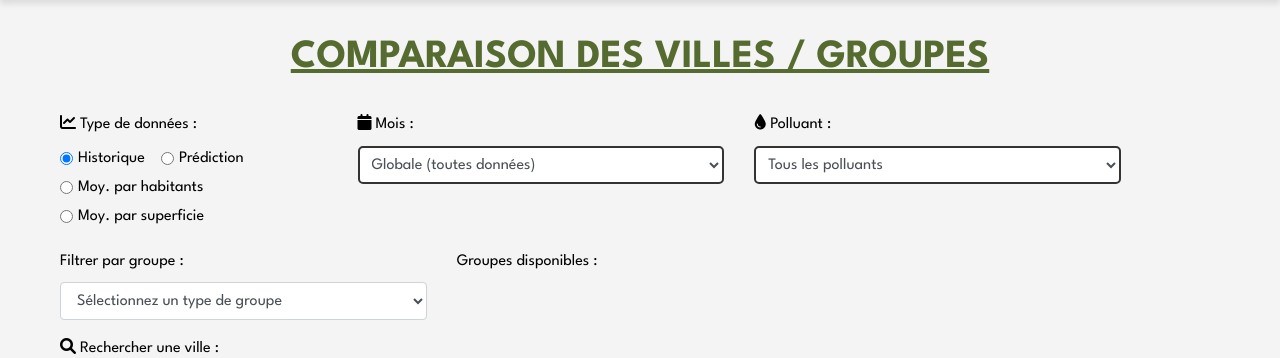
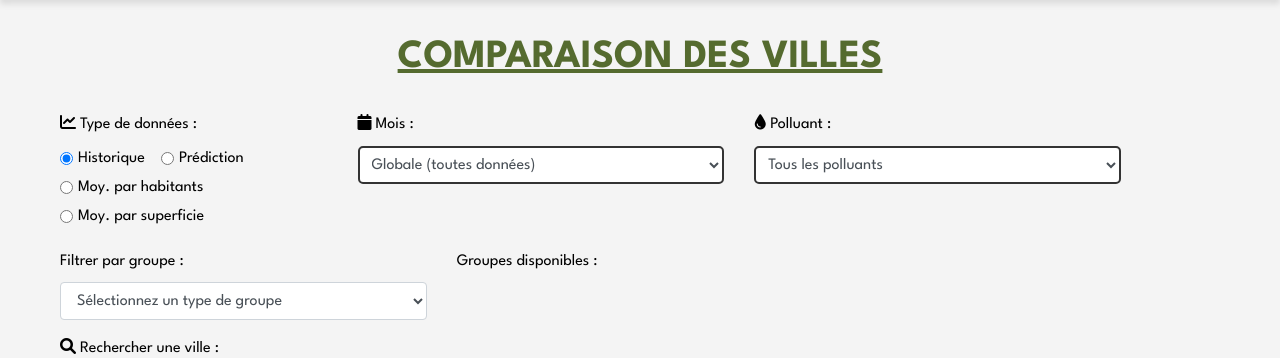
Before and after one commit to Anthony2210/PureOxy, a PHP site: page /PUREOXY/fonctionnalites/compare.php in a window 1280 px wide. Shown: the part 97-455 px from the top of the page. Run offline with PHP 8.4, Linux system fonts and the light colour scheme.

Commit message:
correction bug

```diff
--- a/fonctionnalites/compare.php
+++ b/fonctionnalites/compare.php
@@ -19,7 +19,7 @@ $db = new Database();
 <html lang="fr">
 <head>
     <meta charset="UTF-8">
-    <title>PureOxy - Comparaison des villes et groupes</title>
+    <title>PureOxy - Comparaison des villes</title>
     <!-- Polices, Bootstrap, FontAwesome et styles personnalisés -->
     <link href="https://fonts.googleapis.com/css2?family=League+Spartan:wght@400;700&display=swap" rel="stylesheet">
     <link rel="stylesheet" href="https://stackpath.bootstrapcdn.com/bootstrap/4.5.2/css/bootstrap.min.css">
@@ -33,7 +33,7 @@ $db = new Database();
 <?php include '../includes/header.php'; ?>
 
 <div class="container my-4">
-    <h1 class="text-center">Comparaison des villes / Groupes</h1>
+    <h1 class="text-center">Comparaison des villes</h1>
 
     <!-- Filtres généraux -->
     <div class="row mb-3">
```
